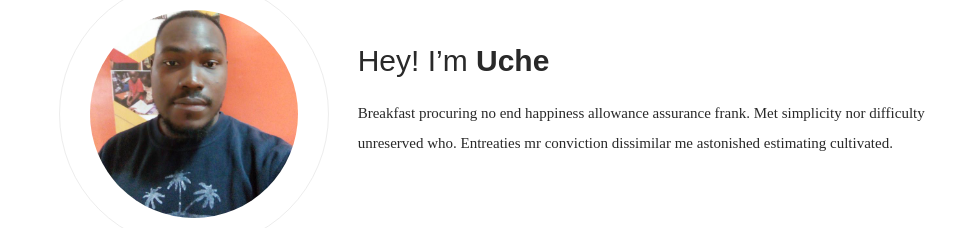
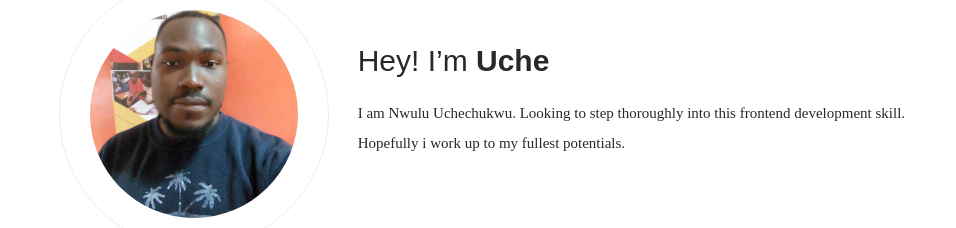
Before and after one commit to uchedotphp/we-blog, a Vue app: page / in a window 1280 px wide. Shown: the part 141-369 px from the top of the page, without its empty margins (139-1095 px from the left). Built offline with nearby package versions, Linux system fonts and the light colour scheme; no server answers.

Commit message:
updated AboutMe component

```diff
--- a/src/components/AboutMe.vue
+++ b/src/components/AboutMe.vue
@@ -16,11 +16,9 @@
             Hey! I’m
             <b>Uche</b>
           </h1>
-          <p class="description">
-            Breakfast procuring no end happiness allowance assurance frank. Met
-            simplicity nor difficulty unreserved who. Entreaties mr conviction
-            dissimilar me astonished estimating cultivated.
-          </p>
+          <p
+            class="description"
+          >I am Nwulu Uchechukwu. Looking to step thoroughly into this frontend development skill. Hopefully i work up to my fullest potentials.</p>
         </div>
       </el-col>
       <!-- </el-container> -->
```
